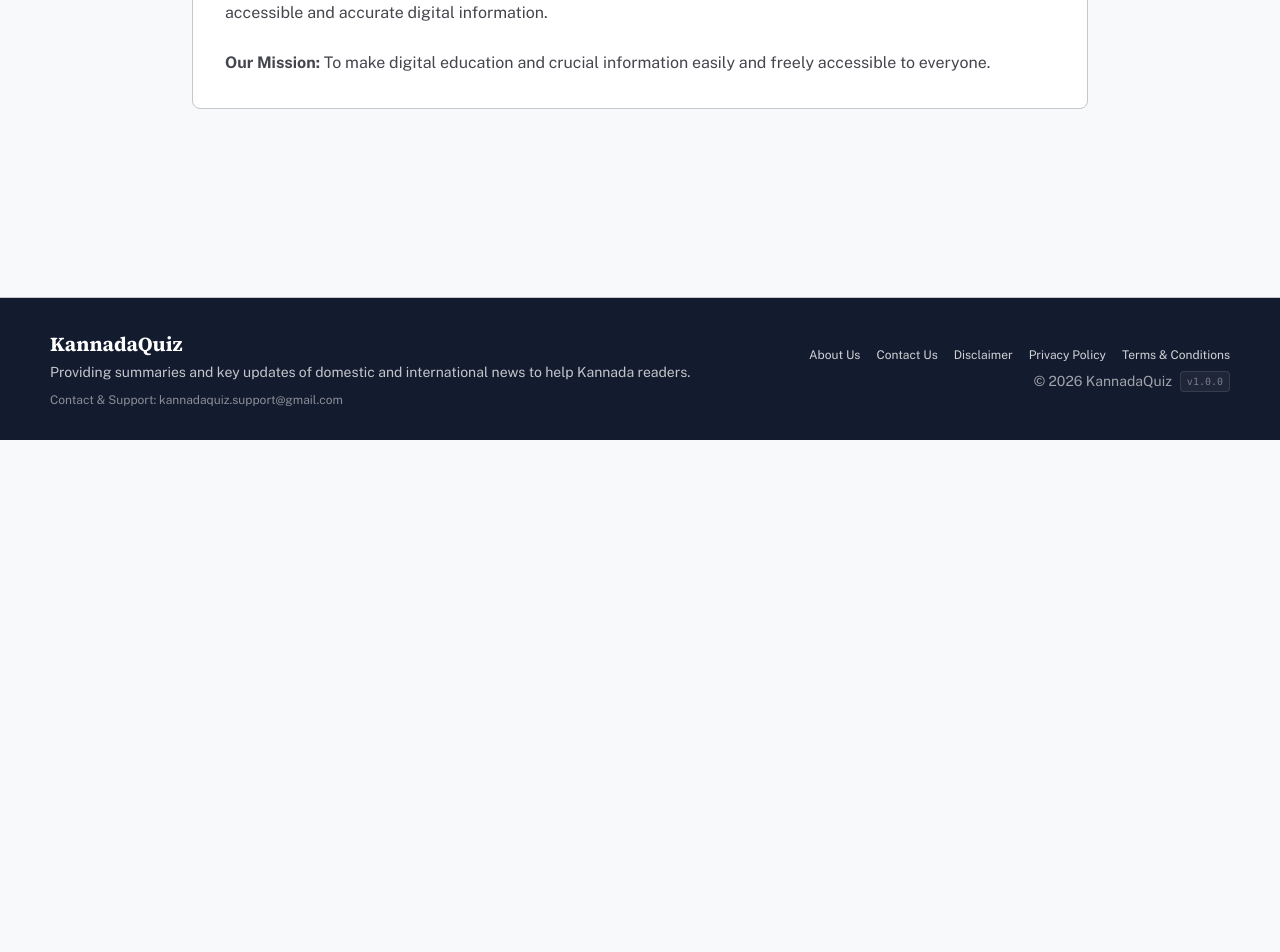
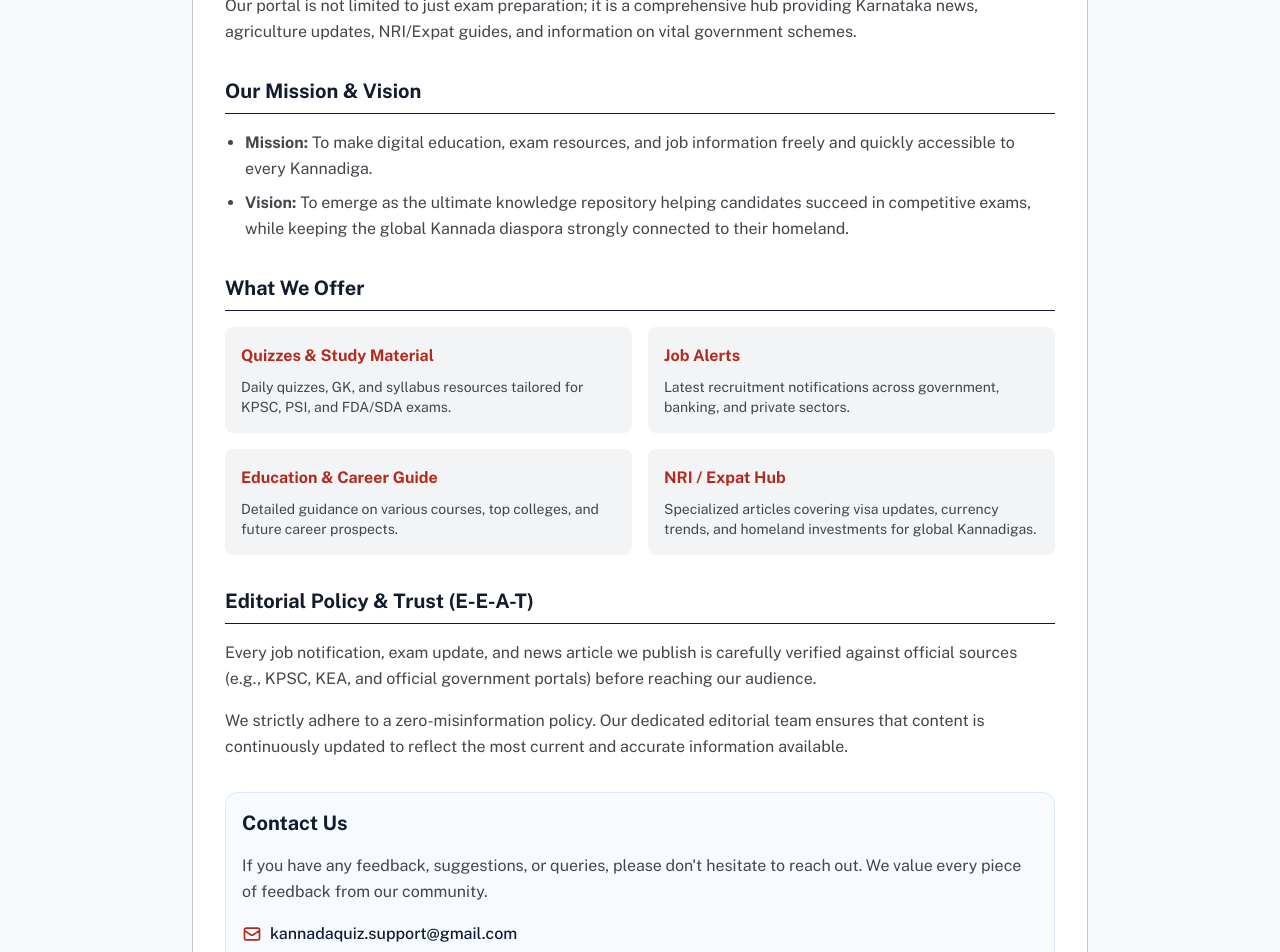
Before and after one commit to thyagarajsalome/kannadaquiz-next, a Next.js app: page /en/about in a window 1280 px wide. Shown: the part 360-1312 px from the top of the page. Before the commit the page ends 800 px from the top, so only its background shows below. Built offline with nearby package versions, Linux system fonts and the light colour scheme; no server answers.

Commit message:
content: expand About Us page to improve AdSense E-E-A-T signals

```diff
--- a/src/app/[locale]/about/page.tsx
+++ b/src/app/[locale]/about/page.tsx
@@ -28,32 +28,101 @@ export default async function AboutPage({
         {locale === "kn" ? "ನಮ್ಮ ಬಗ್ಗೆ (About Us)" : "About Us"}
       </h1>
 
-      <div className="kq-card p-6 md:p-8 space-y-6 text-sm md:text-base leading-relaxed text-[var(--muted)]">
+      <div className="kq-card p-6 md:p-8 space-y-8 text-sm md:text-base leading-relaxed text-[var(--muted)]">
+        {/* Intro */}
+        <section className="space-y-4">
+          <h2 className="text-xl font-bold text-[var(--primary)] border-b pb-2">{locale === "kn" ? "ಕನ್ನಡಕ್ವಿಜ್ ಗೆ ಸ್ವಾಗತ" : "Welcome to KannadaQuiz"}</h2>
           {locale === "kn" ? (
             <>
               <p>
-              <strong>KannadaQuiz</strong> ಕನ್ನಡಿಗರಿಗಾಗಿ ವಿಶೇಷವಾಗಿ ವಿನ್ಯಾಸಗೊಳಿಸಲಾದ ಪ್ರಮುಖ ಶೈಕ್ಷಣಿಕ ಮತ್ತು ಮಾಹಿತಿ ವೇದಿಕೆಯಾಗಿದೆ. ಸ್ಪರ್ಧಾತ್ಮಕ ಪರೀಕ್ಷೆಗಳ (KPSC, UPSC, SSC, ಬ್ಯಾಂಕಿಂಗ್) ತಯಾರಿ ನಡೆಸುತ್ತಿರುವ ವಿದ್ಯಾರ್ಥಿಗಳಿಗೆ ಉತ್ತಮ ಗುಣಮಟ್ಟದ ರಸಪ್ರಶ್ನೆಗಳು (Quizzes) ಮತ್ತು ಪ್ರಚಲಿತ ವಿದ್ಯಮಾನಗಳನ್ನು ಒದಗಿಸುವುದು ನಮ್ಮ ಪ್ರಮುಖ ಉದ್ದೇಶವಾಗಿದೆ.
+                <strong>KannadaQuiz</strong> ಕನ್ನಡಿಗರಿಗಾಗಿ ವಿಶೇಷವಾಗಿ ವಿನ್ಯಾಸಗೊಳಿಸಲಾದ ಪ್ರಮುಖ ಶೈಕ್ಷಣಿಕ, ಉದ್ಯೋಗ ಮತ್ತು ಮಾಹಿತಿ ವೇದಿಕೆಯಾಗಿದೆ. ಸ್ಪರ್ಧಾತ್ಮಕ ಪರೀಕ್ಷೆಗಳ (KPSC, UPSC, SSC, ಬ್ಯಾಂಕಿಂಗ್) ತಯಾರಿ ನಡೆಸುತ್ತಿರುವ ವಿದ್ಯಾರ್ಥಿಗಳಿಗೆ ಮತ್ತು ಉದ್ಯೋಗ ಆಕಾಂಕ್ಷಿಗಳಿಗೆ ನಿಖರವಾದ ಮತ್ತು ವಿಶ್ವಾಸಾರ್ಹ ಮಾಹಿತಿಯನ್ನು ಒದಗಿಸುವುದು ನಮ್ಮ ಪ್ರಮುಖ ಉದ್ದೇಶವಾಗಿದೆ.
               </p>
               <p>
-              ಉದ್ಯೋಗ ಆಕಾಂಕ್ಷಿಗಳಿಗೆ ಸರ್ಕಾರಿ ಉದ್ಯೋಗದ ಅಧಿಸೂಚನೆಗಳು, ಶಿಕ್ಷಣ ಮಾರ್ಗದರ್ಶನ, ಮತ್ತು ವಿವಿಧ ಕ್ಷೇತ್ರಗಳ ಸುದ್ದಿಗಳನ್ನು ಒಂದೇ ಸೂರಿನಡಿ ನಾವು ನೀಡುತ್ತೇವೆ. ಕನ್ನಡಿಗರ ಜ್ಞಾನ ವಿಕಾಸಕ್ಕಾಗಿ ಸಮಗ್ರ ಮಾಹಿತಿ ಒದಗಿಸಲು ನಮ್ಮ ತಂಡ ಸದಾ ಶ್ರಮಿಸುತ್ತಿದೆ.
-            </p>
-            <p>
-              <strong>ನಮ್ಮ ಧ್ಯೇಯ:</strong> ಕನ್ನಡಿಗರಿಗೆ ಸುಲಭವಾಗಿ ಮತ್ತು ಉಚಿತವಾಗಿ ಡಿಜಿಟಲ್ ಶಿಕ್ಷಣ ಮತ್ತು ಮಾಹಿತಿಯನ್ನು ತಲುಪಿಸುವುದು.
+                ನಮ್ಮ ಪೋರ್ಟಲ್ ಕೇವಲ ಪರೀಕ್ಷಾ ತಯಾರಿಗಷ್ಟೇ ಸೀಮಿತವಾಗಿಲ್ಲ; ಇದು ಕರ್ನಾಟಕದ ಸಮಗ್ರ ಸುದ್ದಿಗಳು, ಕೃಷಿ ಮಾಹಿತಿ, ಅನಿವಾಸಿ ಭಾರತೀಯರ (NRI/Expat) ಮಾರ್ಗದರ್ಶಿ ಮತ್ತು ಸರ್ಕಾರಿ ಯೋಜನೆಗಳ ಬಗ್ಗೆ ಮಾಹಿತಿಯನ್ನು ಒದಗಿಸುವ ಕೇಂದ್ರವಾಗಿದೆ.
               </p>
             </>
           ) : (
             <>
               <p>
-              <strong>KannadaQuiz</strong> is a premier educational and informational platform designed specifically for the people of Karnataka. Our primary goal is to provide high-quality quizzes and current affairs updates for students preparing for competitive exams like KPSC, UPSC, SSC, and Banking.
+                <strong>KannadaQuiz</strong> is a premier educational, employment, and informational platform designed specifically for the people of Karnataka and the global Kannada-speaking diaspora. Our primary goal is to provide accurate and reliable information for students preparing for competitive exams (KPSC, UPSC, SSC, Banking) and job seekers.
               </p>
               <p>
-              We also serve as a one-stop destination for government job notifications, educational guidance, and latest news across various categories. Our team is dedicated to empowering the Kannada-speaking community with accessible and accurate digital information.
-            </p>
-            <p>
-              <strong>Our Mission:</strong> To make digital education and crucial information easily and freely accessible to everyone.
+                Our portal is not limited to just exam preparation; it is a comprehensive hub providing Karnataka news, agriculture updates, NRI/Expat guides, and information on vital government schemes.
               </p>
             </>
           )}
+        </section>
+
+        {/* Mission & Vision */}
+        <section className="space-y-4">
+          <h2 className="text-xl font-bold text-[var(--primary)] border-b pb-2">{locale === "kn" ? "ನಮ್ಮ ಧ್ಯೇಯ ಮತ್ತು ಗುರಿ" : "Our Mission & Vision"}</h2>
+          <ul className="list-disc pl-5 space-y-2">
+            {locale === "kn" ? (
+              <>
+                <li><strong>ಧ್ಯೇಯ:</strong> ಪ್ರತಿಯೊಬ್ಬ ಕನ್ನಡಿಗನಿಗೂ ಉಚಿತವಾಗಿ, ಸುಲಭವಾಗಿ ಮತ್ತು ವೇಗವಾಗಿ ಡಿಜಿಟಲ್ ಶಿಕ್ಷಣ ಮತ್ತು ಉದ್ಯೋಗದ ಮಾಹಿತಿಯನ್ನು ತಲುಪಿಸುವುದು.</li>
+                <li><strong>ಗುರಿ:</strong> ಸ್ಪರ್ಧಾತ್ಮಕ ಪರೀಕ್ಷೆಗಳಲ್ಲಿ ಕನ್ನಡಿಗರು ಹೆಚ್ಚು ಯಶಸ್ಸು ಸಾಧಿಸಲು ನೆರವಾಗುವ ಅತ್ಯುತ್ತಮ ಜ್ಞಾನ ಭಂಡಾರವಾಗಿ ಹೊರಹೊಮ್ಮುವುದು ಮತ್ತು ಅನಿವಾಸಿ ಕನ್ನಡಿಗರನ್ನು ತಾಯ್ನಾಡಿನೊಂದಿಗೆ ಬೆಸೆಯುವುದು.</li>
+              </>
+            ) : (
+              <>
+                <li><strong>Mission:</strong> To make digital education, exam resources, and job information freely and quickly accessible to every Kannadiga.</li>
+                <li><strong>Vision:</strong> To emerge as the ultimate knowledge repository helping candidates succeed in competitive exams, while keeping the global Kannada diaspora strongly connected to their homeland.</li>
+              </>
+            )}
+          </ul>
+        </section>
+
+        {/* What we offer */}
+        <section className="space-y-4">
+          <h2 className="text-xl font-bold text-[var(--primary)] border-b pb-2">{locale === "kn" ? "ನಾವು ಏನು ಒದಗಿಸುತ್ತೇವೆ?" : "What We Offer"}</h2>
+          <div className="grid md:grid-cols-2 gap-4">
+            <div className="bg-[var(--surface-soft)] p-4 rounded-lg">
+              <h3 className="font-bold text-[var(--secondary)] mb-2">{locale === "kn" ? "ರಸಪ್ರಶ್ನೆಗಳು ಮತ್ತು ಅಧ್ಯಯನ" : "Quizzes & Study Material"}</h3>
+              <p className="text-sm">{locale === "kn" ? "KPSC, PSI, FDA/SDA ಪರೀಕ್ಷೆಗಳಿಗೆ ಉಪಯುಕ್ತವಾದ ದೈನಂದಿನ ರಸಪ್ರಶ್ನೆಗಳು, ಸಾಮಾನ್ಯ ಜ್ಞಾನ ಮತ್ತು ಪಠ್ಯಕ್ರಮ." : "Daily quizzes, GK, and syllabus resources tailored for KPSC, PSI, and FDA/SDA exams."}</p>
+            </div>
+            <div className="bg-[var(--surface-soft)] p-4 rounded-lg">
+              <h3 className="font-bold text-[var(--secondary)] mb-2">{locale === "kn" ? "ಉದ್ಯೋಗ ಅಲರ್ಟ್ಸ್" : "Job Alerts"}</h3>
+              <p className="text-sm">{locale === "kn" ? "ಸರ್ಕಾರಿ, ಬ್ಯಾಂಕಿಂಗ್ ಮತ್ತು ಖಾಸಗಿ ವಲಯದ ಇತ್ತೀಚಿನ ಉದ್ಯೋಗ ಅಧಿಸೂಚನೆಗಳು." : "Latest recruitment notifications across government, banking, and private sectors."}</p>
+            </div>
+            <div className="bg-[var(--surface-soft)] p-4 rounded-lg">
+              <h3 className="font-bold text-[var(--secondary)] mb-2">{locale === "kn" ? "ಶಿಕ್ಷಣ ಮತ್ತು ಕರಿಯರ್ ಗೈಡ್" : "Education & Career Guide"}</h3>
+              <p className="text-sm">{locale === "kn" ? "ವಿವಿಧ ಕೋರ್ಸ್‌ಗಳು, ಟಾಪ್ ಕಾಲೇಜುಗಳು ಮತ್ತು ಕರಿಯರ್ ಆಯ್ಕೆಗಳ ಬಗ್ಗೆ ವಿವರವಾದ ಮಾರ್ಗದರ್ಶನ." : "Detailed guidance on various courses, top colleges, and future career prospects."}</p>
+            </div>
+            <div className="bg-[var(--surface-soft)] p-4 rounded-lg">
+              <h3 className="font-bold text-[var(--secondary)] mb-2">{locale === "kn" ? "ಅನಿವಾಸಿ ಕನ್ನಡಿಗರ ಕೇಂದ್ರ" : "NRI / Expat Hub"}</h3>
+              <p className="text-sm">{locale === "kn" ? "ವಿದೇಶದಲ್ಲಿರುವ ಕನ್ನಡಿಗರಿಗಾಗಿ ವೀಸಾ, ಕರೆನ್ಸಿ, ಮತ್ತು ತಾಯ್ನಾಡಿನ ಹೂಡಿಕೆಗಳ ಬಗ್ಗೆ ವಿಶೇಷ ಲೇಖನಗಳು." : "Specialized articles covering visa updates, currency trends, and homeland investments for global Kannadigas."}</p>
+            </div>
+          </div>
+        </section>
+
+        {/* Editorial & Trust */}
+        <section className="space-y-4">
+          <h2 className="text-xl font-bold text-[var(--primary)] border-b pb-2">{locale === "kn" ? "ನಮ್ಮ ಸಂಪಾದಕೀಯ ನೀತಿ ಮತ್ತು ವಿಶ್ವಾಸಾರ್ಹತೆ" : "Editorial Policy & Trust (E-E-A-T)"}</h2>
+          {locale === "kn" ? (
+            <>
+              <p>ನಾವು ಪ್ರಕಟಿಸುವ ಪ್ರತಿಯೊಂದು ಉದ್ಯೋಗ ಅಧಿಸೂಚನೆ, ಪರೀಕ್ಷಾ ಮಾಹಿತಿ ಮತ್ತು ಸುದ್ದಿಯನ್ನು ಅಧಿಕೃತ ಮೂಲಗಳಿಂದ (ಉದಾಹರಣೆಗೆ: KPSC, KEA, ಮತ್ತು ಇತರ ಸರ್ಕಾರಿ ವೆಬ್‌ಸೈಟ್‌ಗಳು) ಎಚ್ಚರಿಕೆಯಿಂದ ಪರಿಶೀಲಿಸಲಾಗುತ್ತದೆ.</p>
+              <p>ನಮ್ಮ ಬಳಕೆದಾರರಿಗೆ ತಪ್ಪು ಮಾಹಿತಿ ಹೋಗಬಾರದು ಎಂಬುದು ನಮ್ಮ ಕಟ್ಟುನಿಟ್ಟಿನ ನಿಯಮ. ಯಾವುದೇ ಬದಲಾವಣೆಗಳಾದಲ್ಲಿ ನಾವು ಲೇಖನಗಳನ್ನು ಕಾಲಕಾಲಕ್ಕೆ ಅಪ್ಡೇಟ್ ಮಾಡುತ್ತೇವೆ.</p>
+            </>
+          ) : (
+            <>
+              <p>Every job notification, exam update, and news article we publish is carefully verified against official sources (e.g., KPSC, KEA, and official government portals) before reaching our audience.</p>
+              <p>We strictly adhere to a zero-misinformation policy. Our dedicated editorial team ensures that content is continuously updated to reflect the most current and accurate information available.</p>
+            </>
+          )}
+        </section>
+
+        {/* Contact info */}
+        <section className="space-y-4 bg-blue-50/50 p-4 rounded-xl border border-blue-100">
+          <h2 className="text-xl font-bold text-[var(--primary)]">{locale === "kn" ? "ನಮ್ಮನ್ನು ಸಂಪರ್ಕಿಸಿ" : "Contact Us"}</h2>
+          <p>
+            {locale === "kn"
+              ? "ನಿಮ್ಮ ಅನಿಸಿಕೆ, ಸಲಹೆಗಳು ಅಥವಾ ಯಾವುದೇ ಪ್ರಶ್ನೆಗಳಿದ್ದರೆ ದಯವಿಟ್ಟು ನಮ್ಮನ್ನು ಸಂಪರ್ಕಿಸಿ. ನಿಮ್ಮ ಪ್ರತಿಯೊಂದು ಪ್ರತಿಕ್ರಿಯೆ ನಮಗೆ ಮೌಲ್ಯಯುತವಾಗಿದೆ."
+              : "If you have any feedback, suggestions, or queries, please don't hesitate to reach out. We value every piece of feedback from our community."}
+          </p>
+          <div className="flex items-center gap-2 mt-2">
+            <svg className="w-5 h-5 text-[var(--secondary)]" fill="none" stroke="currentColor" viewBox="0 0 24 24"><path strokeLinecap="round" strokeLinejoin="round" strokeWidth="2" d="M3 8l7.89 5.26a2 2 0 002.22 0L21 8M5 19h14a2 2 0 002-2V7a2 2 0 00-2-2H5a2 2 0 00-2 2v10a2 2 0 002 2z"></path></svg>
+            <a href="mailto:kannadaquiz.support@gmail.com" className="font-medium text-[var(--primary)] hover:underline">kannadaquiz.support@gmail.com</a>
+          </div>
+        </section>
       </div>
     </article>
   );
```
Lines whose indentation alone changed are shown as unchanged.
